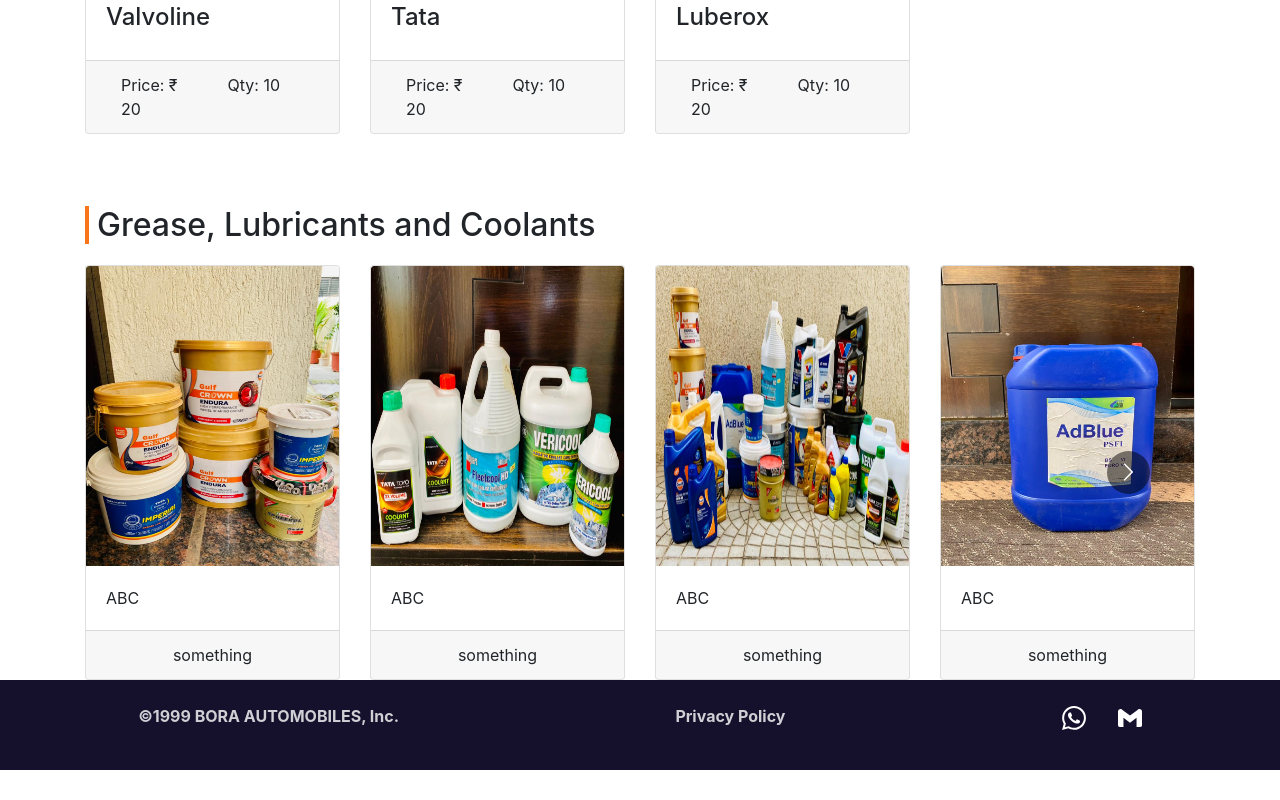
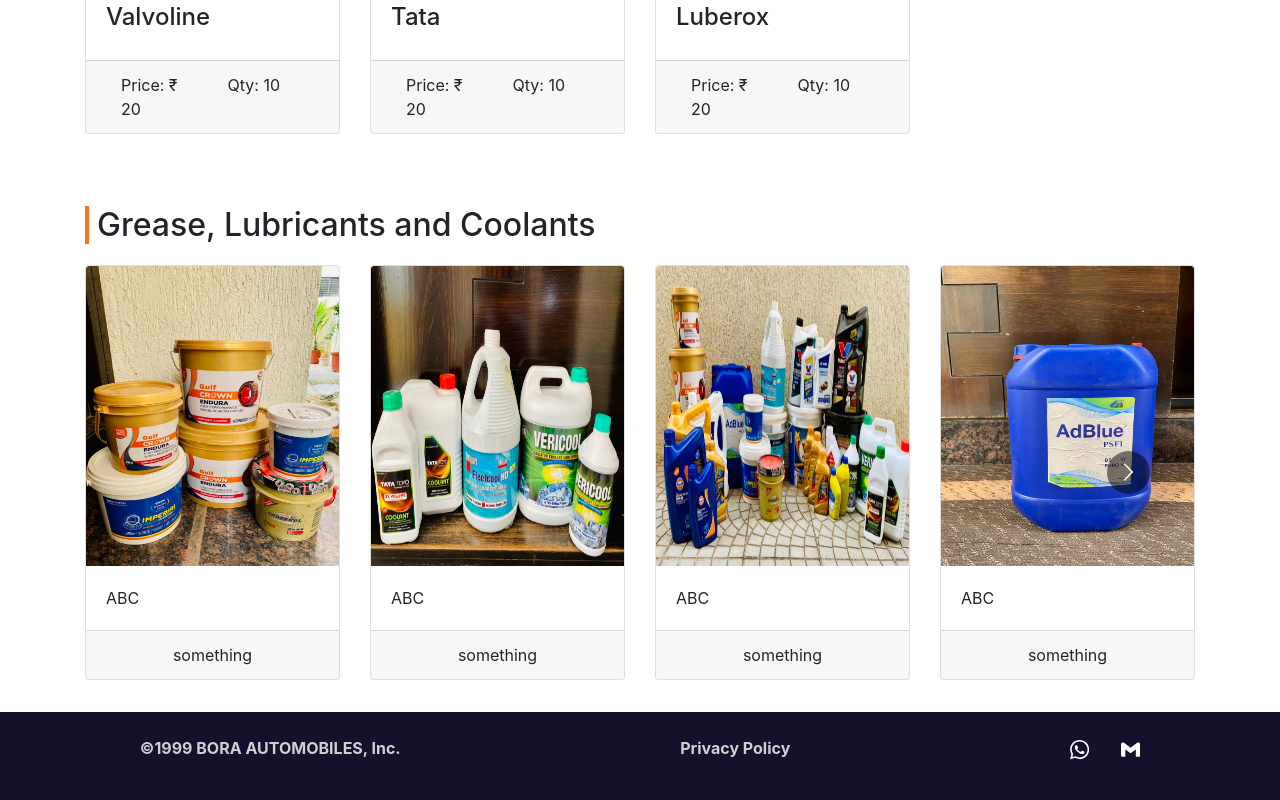
Before and after one commit to debugged-exe/landing-page, a React (Create React App) app: page /#/products in a window 1280 px wide. Shown: the part 1082-1882 px from the top of the page. Before the commit the page ends 1852 px from the top, so only its background shows below. Built offline with nearby package versions, Linux system fonts and the light colour scheme.

Commit message:
Cards done

```diff
--- a/src/Components/Contact/Contact.js
+++ b/src/Components/Contact/Contact.js
@@ -161,7 +161,7 @@
             <span id="goto" style = {{marginTop: "-300px", paddingBottom: "300px", display: "block", overflow: 'hidden'}}> &nbsp; </span>
             <div data-aos='fade-down' style={{color:'#fa741b'}} className='f2 b tc'>Connect Us At</div>
         <div className='flex justify-around ma3 mb5 flex-wrap mh4'>
-            <div data-aos='fade-up' className='shadow-4 pa5 ph6 ma2'>
+            <div data-aos='fade-up' className='shadow-4 pa3 ma2'>
                 <div>
                     <p className='f2 b'>Reach Us At</p>
                     <p className='f3 b ma0'>Name :</p>
--- a/src/Components/Footer/Footer.js
+++ b/src/Components/Footer/Footer.js
@@ -6,11 +6,11 @@
 
 const Footer = () => {
     return (
-        <footer style={{backgroundColor:'#15102c'}} className="b white-80 pv2">
+        <footer style={{backgroundColor:'#15102c'}} className="b white-80 pv2 mt4">
             <p className="f5 flex flex-wrap justify-around mt3">
                 <span className="dib">©1999 BORA AUTOMOBILES, Inc.</span>
                 <Link to='/privacy' style={{textDecoration:'none',outline:'none'}} className="link white-80 hover-gray"> Privacy Policy</Link>
-                <p><a href='https://wa.me/919325521117'><ImWhatsapp className='mr4' color = 'white' size = '1.5rem'/></a><a href='mailto:boraautomobiles99@gmail.com'><SiGmail  color = 'white' size = '1.5rem'/></a></p>
+                <p><a href='https://wa.me/919325521117'><ImWhatsapp className='mr4' color = 'white' size = '1.2rem'/></a><a href='mailto:boraautomobiles99@gmail.com'><SiGmail  color = 'white' size = '1.2rem'/></a></p>
             </p>
         </footer>
     );
--- a/src/Components/Products/OilCards.js
+++ b/src/Components/Products/OilCards.js
@@ -51,13 +51,11 @@
 };
 
 const OilCards = () => {
-  const head=['Engine Oil','Gear, Brake and Steering Oils'];
   var enginePic =[img1,img2,img3,img4,img5,img6,img7,img8,img9,img10]
   var engineDets = [{brand:'Valvoline',price:200,qty:10},{brand:'Valvoline',price:200,qty:10},{brand:'Luberox',price:200,qty:10},{brand:'Valvoline',price:150,qty:10},{brand:'Luberox',price:20,qty:10},{brand:'Luberox',price:20,qty:10},{brand:'Luberox',price:20,qty:10},{brand:'Luberox',price:20,qty:10},{brand:'Luberox',price:20,qty:10},{brand:'Luberox',price:20,qty:10}]
   var gearPic = [oil1,oil2,oil3]
   var gearDets = [{brand:'Valvoline',price:20,qty:10},{brand:'Tata',price:20,qty:10},{brand:'Luberox',price:20,qty:10}]
   var greasePic = [grease1,grease2,grease3,grease4,grease5,grease6,grease7,grease8,grease9,grease10,grease11]
-  const temp=[enginePic,gearPic]
 
     let n = 4;
 		let result = new Array(Math.ceil(enginePic.length / n)).fill().map((_) => enginePic.splice(0, n));
--- a/src/Home.js
+++ b/src/Home.js
@@ -1,11 +1,9 @@
 import './App.css';
-import React,{useState} from 'react'
+import React from 'react'
 import HomeLanding from './Components/HomeLanding/HomeLanding';
 import OurCompany from './Components/OurCompany/OurCompany';
 import Contact from './Components/Contact/Contact';
 import Product from './Components/Products/product';
-import PrivacyPolicy from './Components/Privacy/PrivacyPolicy';
-import OilCards from './Components/Products/OilCards'
 import 'bootstrap/dist/css/bootstrap.min.css';
 
 function Home() {
```
Also changed, not shown: 1 other file (tests, documents, lock files or other folders).
